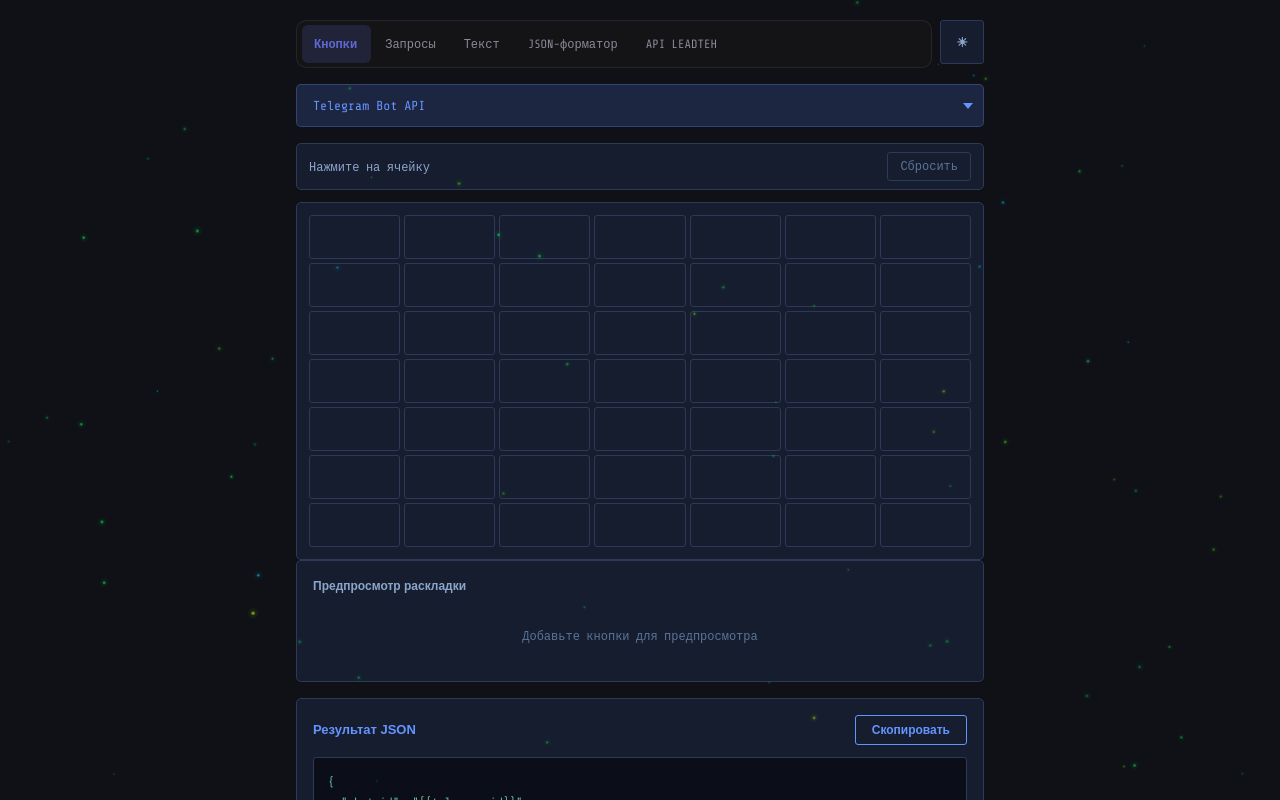
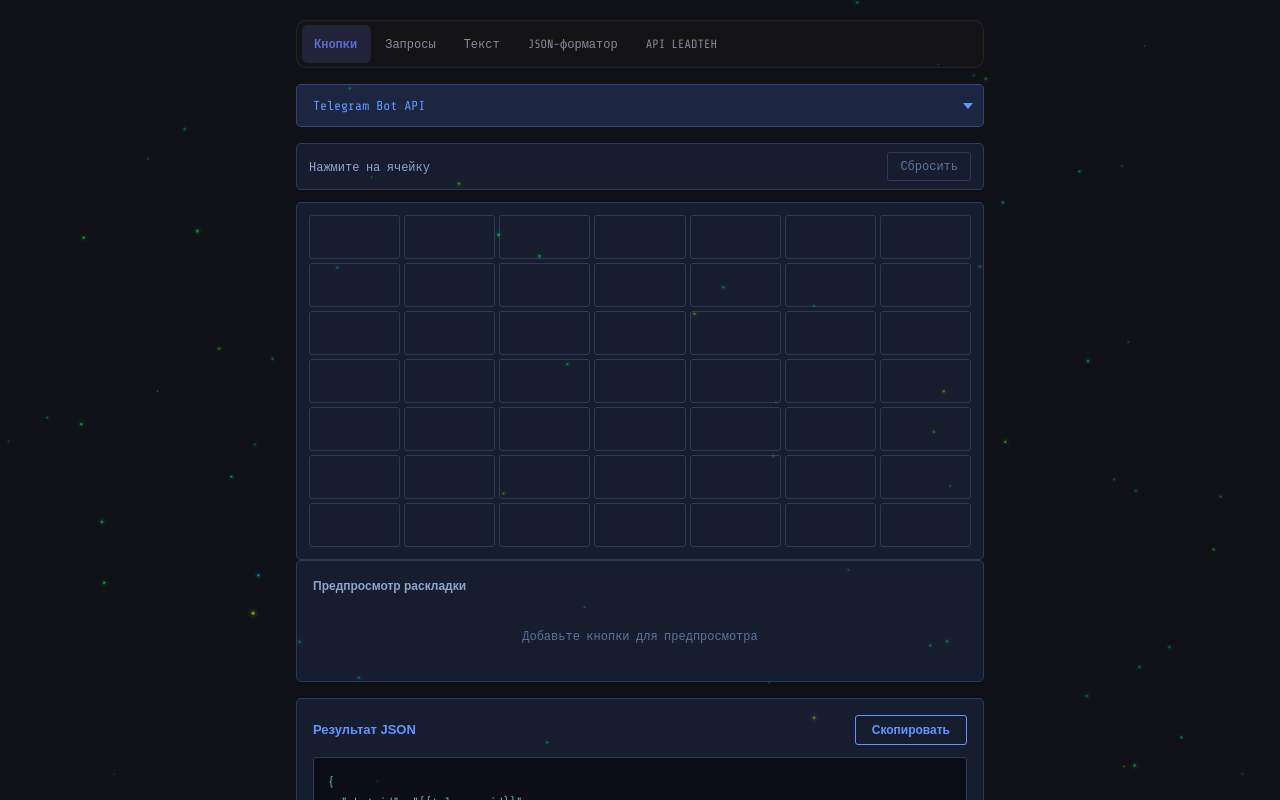
Before and after one commit to Roman72-186/color_butten, a React (Vite) app: page / in a window 1280 px wide. Shown: the top 800 px of the page. Built offline with nearby package versions, Linux system fonts and the light colour scheme.

Commit message:
Убрать переключатель темы, только тёмная тема, табы без скролла

```diff
--- a/src/App.tsx
+++ b/src/App.tsx
@@ -1,4 +1,4 @@
-import { useState, useMemo, useCallback, useEffect } from 'react';
+import { useState, useMemo, useCallback } from 'react';
 import type { ButtonConfig } from './types';
 import { TextFormatter } from './components/TextFormatter';
 import { JsonFormatter } from './components/JsonFormatter';
@@ -29,33 +29,6 @@ const TABS = [
 function App() {
   const [activeTab, setActiveTab] = useState<TabType>('keyboard');
   const [keyboardPlatform, setKeyboardPlatform] = useState<KeyboardPlatform>('telegram');
-
-  // ── Theme state ──────────────────────────────────────────────────────────
-  const [theme, setTheme] = useState<'dark' | 'light'>(() => {
-    return (localStorage.getItem('theme') as 'dark' | 'light') || 'dark';
-  });
-
-  useEffect(() => {
-    document.documentElement.setAttribute('data-theme', theme);
-    localStorage.setItem('theme', theme);
-  }, [theme]);
-
-  const applyTheme = useCallback((next: 'dark' | 'light') => {
-    setTheme(prev => {
-      if (prev === next) return prev;
-      document.documentElement.classList.add('theme-switching');
-      setTimeout(() => document.documentElement.classList.remove('theme-switching'), 450);
-      return next;
-    });
-  }, []);
-
-  const toggleTheme = useCallback(() => {
-    applyTheme(theme === 'dark' ? 'light' : 'dark');
-  }, [theme, applyTheme]);
-
-  const handleThemeClick = useCallback(() => {
-    toggleTheme();
-  }, [toggleTheme]);
 
   // ── Telegram keyboard state ──────────────────────────────────────────────
   const [buttons, setButtons] = useState<ButtonConfig[]>([]);
@@ -105,22 +78,12 @@ function App() {
       <RadioactiveSnow />
       <div className={styles.content}>
 
-        {/* Tab bar + theme toggle */}
-        <div className={styles.appHeader}>
         <SlideTabs
           tabs={TABS}
           activeTab={activeTab}
           onTabChange={setActiveTab}
           ariaLabel="Вкладки конструктора"
         />
-          <button
-            className={styles.themeBtn}
-            onClick={handleThemeClick}
-            aria-label={theme === 'dark' ? 'Переключить на светлую тему' : 'Переключить на тёмную тему'}
-          >
-            {theme === 'dark' ? '☀' : '☽'}
-          </button>
-        </div>
 
         <div
           role="tabpanel"
--- a/src/components/SlideTabs/SlideTabs.module.css
+++ b/src/components/SlideTabs/SlideTabs.module.css
@@ -1,22 +1,13 @@
 .tabBar {
   position: relative;
-  flex: 1;
-  min-width: 0;
   display: flex;
-  flex-wrap: nowrap;
+  flex-wrap: wrap;
   gap: 2px;
   padding: 4px;
+  margin-bottom: 16px;
   background: #141416;
   border: 1px solid rgba(255, 255, 255, 0.07);
   border-radius: 10px;
-  overflow-x: auto;
-  overflow-y: hidden;
-  -webkit-overflow-scrolling: touch;
-  scrollbar-width: none;
-}
-
-.tabBar::-webkit-scrollbar {
-  display: none;
 }
 
 .tab {
@@ -61,26 +52,3 @@
     opacity 0.15s;
   pointer-events: none;
 }
-
-/* Светлая тема */
-:global([data-theme='light']) .tabBar {
-  background: #FFFFFF;
-  border-color: rgba(0, 0, 0, 0.10);
-}
-
-:global([data-theme='light']) .tab {
-  color: #55556A;
-}
-
-:global([data-theme='light']) .tab:hover,
-:global([data-theme='light']) .tab:focus-visible {
-  color: #111117;
-}
-
-:global([data-theme='light']) .tab[aria-selected='true'] {
-  color: #4D57C0;
-}
-
-:global([data-theme='light']) .pill {
-  background: rgba(77, 87, 192, 0.16);
-}
--- a/src/styles/App.module.css
+++ b/src/styles/App.module.css
@@ -11,13 +11,6 @@
   padding: 20px 16px 40px;
 }
 
-/* ── Tab bar + theme toggle header ──────────────────────────────────────── */
-.appHeader {
-  display: flex;
-  align-items: flex-start;
-  gap: 8px;
-  margin-bottom: 16px;
-}
 
 /* ── Platform sub-select (inside keyboard tab) ──────────────────────────── */
 .tabSelect {
@@ -95,28 +88,6 @@
   border-color: var(--danger);
 }
 
-/* ── Theme toggle button ──────────────────────────────────────────────────── */
-
-.themeBtn {
-  flex-shrink: 0;
-  padding: 8px 12px;
-  min-height: 44px;
-  min-width: 44px;
-  background: var(--surface);
-  color: var(--text-muted);
-  border: 1px solid var(--border);
-  border-radius: var(--radius-sm);
-  font-family: 'Geist', sans-serif;
-  font-size: 13px;
-  font-weight: 600;
-  cursor: pointer;
-  transition: color 0.2s, border-color 0.2s;
-}
-
-.themeBtn:hover {
-  color: var(--accent);
-  border-color: var(--accent);
-}
 
 @media (max-width: 480px) {
   .content {
```
Lines whose indentation alone changed are shown as unchanged.
